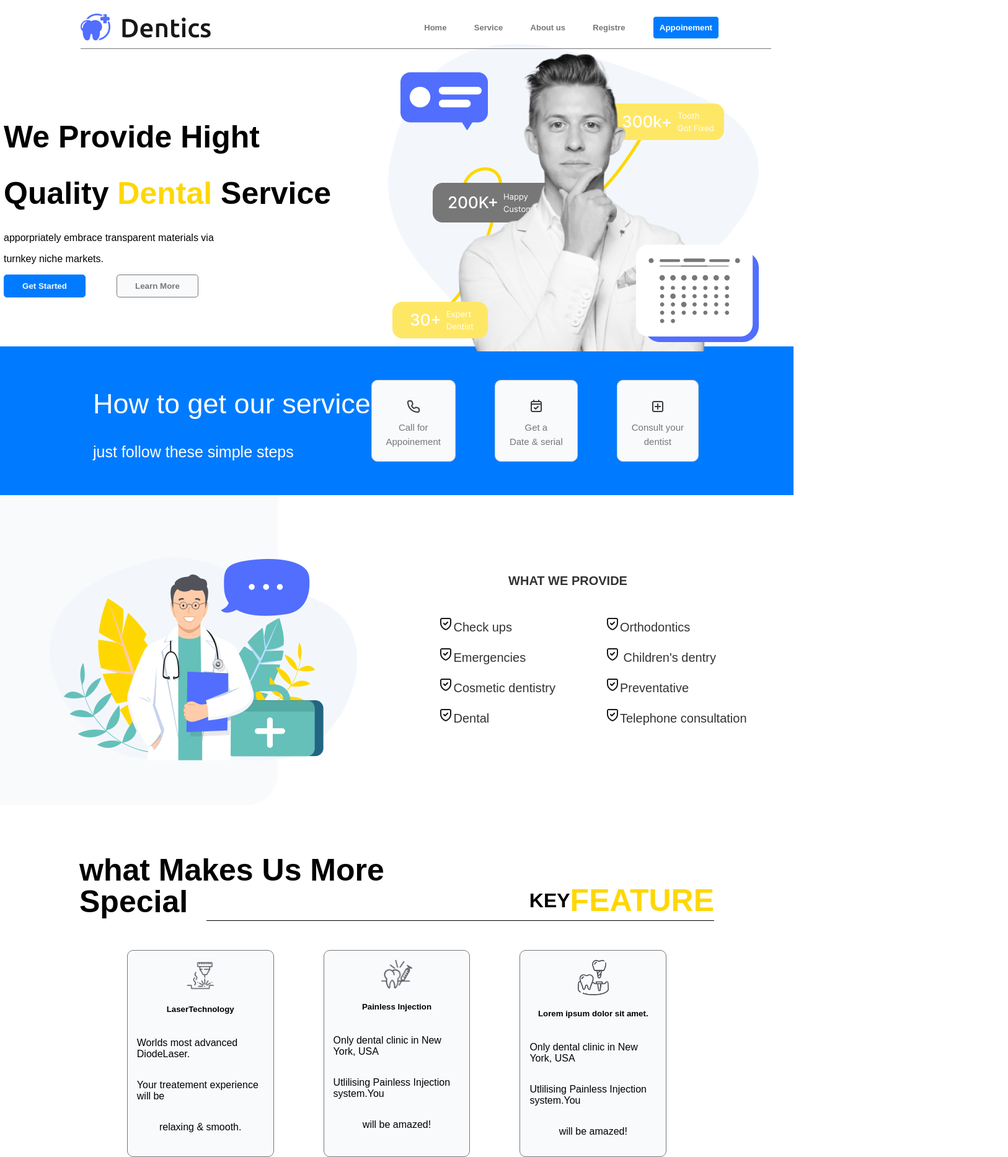
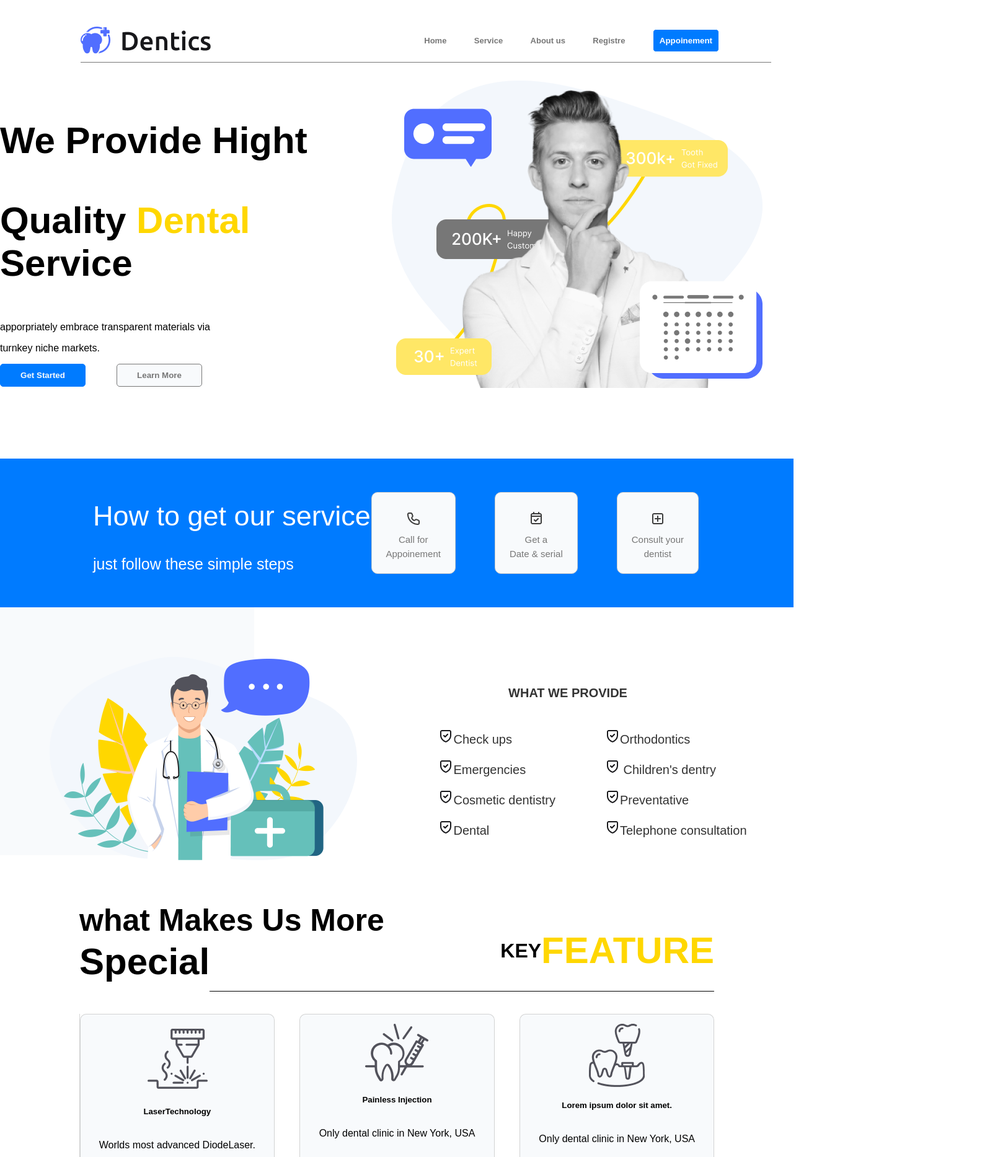
Before and after one commit to Zoubeir7/cabinet-dentaire, a plain HTML site: page index.html in a window 1280 px wide. Shown: the top 1867 px of the page at 62% size, 1626 px wide, since content can reach past the window. Drawn offline with Linux system fonts and the light colour scheme.

Commit message:
Upadate a new dispaly and transfom title alink

```diff
--- a/index.html
+++ b/index.html
@@ -9,23 +9,24 @@
 </head>
 
 <body>
+    <section class="contenair">
+
         <!-- La première section -->
         <section class="premier-section">
             <header class="logo">
                 <img src="images/Logo.png" alt="iamge">
                 <nav>
                     <ul>
-                    <li><a href="#">Home</a></li>
-                    <li><a href="#">Service</a></li>
+                        <li><a href="index.html">Home</a></li>
+                        <li><a href="#service">Service</a></li>
                         <li><a href="#">About us</a></li>
                         <li><a href="#">Registre</a></li>
                         <button id="btn1">Appoinement</button>
                     </ul>
                 </nav>
             </header>
-        <div id="ligne"> </div>
-
-    </section>
+            <div id="ligne"></div>
+        <!-- la partie main -->
             <div class="main">
                 <div>
                     <h1>We Provide Hight <h1>Quality<span> Dental </span> Service </h1>
@@ -37,34 +38,34 @@
                 </div>
                 <img src="images/illustrationss.png" alt="image">
             </div>
+        </section>
+
 
         <!-- la partie en bleu -->
 
-    <div class="service">
+        <div class="service" id="service">
             <div class="text">
                 <h2>How to get our service ?</h2>
                 <p>just follow these simple steps</p>
             </div>
             <div class="contener">
-            <div id="call"><img src="images/Call.png" alt="limage" id="im">
+                <div id="call"><img src="images/Call.png" alt="limage" id="image">
                     <p id="p">Call for</p>
                     <p id="p">Appoinement</p>
                 </div>
                 </p>
-            <div id="call"><img src="images/Date.png" alt="limage" id="im">
+                <div id="call"><img src="images/Date.png" alt="limage" id="image">
                     <p id="p">Get a</p>
                     <p id="p">Date & serial</p>
                 </div>
                 </p>
-            <div id="call"><img src="images/Doctor-Consult.png" alt="limage" id="im">
+                <div id="call"><img src="images/Doctor-Consult.png" alt="limage" id="image">
                     <p id="p">Consult your</p>
                     <p id="p">dentist</p>
                 </div>
                 </p>
             </div>
         </div>
-
-
         <!-- provide -->
         <div class="checkout">
             <div class="class-img"><img src="images/doctor.png" alt="image"></div>
@@ -101,7 +102,7 @@
             </div>
 
             <div class="classM">
-            <div class="mere">
+                <div class="contener-image">
                     <div class="fille">
                         <img src="images/feat1.png" alt="image">
                         <h5>LaserTechnology</h5>
@@ -123,8 +124,6 @@
                         <p>Utlilising Painless Injection system.You</p>
                         <p>will be amazed!</p>
                     </div>
-            </div>
-            <div class="pere mere">
                     <div class="fille">
                         <img src="images/feat4.png" alt="image">
                         <h5>Lorem ipsum dolor sit amet.</h5>
@@ -166,8 +165,6 @@ parableu -->
                 <button>Make An Appinment</button>
             </div>
 
-
-
             <!-- qui somme  nous -->
             <section id="who">
                 <div class="secial-2">
@@ -180,7 +177,6 @@ parableu -->
                             <p>Our Glorious <br> <span>History</span></p>
                         </div>
                     </div>
-
                 </div>
                 <div class="parent">
                     <div class="img-1"><img src="images/Close up smiley patient at appointment.png" alt="image"></div>
@@ -193,7 +189,8 @@ parableu -->
                         <p>dental center has been leading
                             the
                             way in</p>
-                    <p> dental treatment in USA for more than 30 years in Keeping with the evolution of time</p> and the
+                        <p> dental treatment in USA for more than 30 years in Keeping with the evolution of time</p> and
+                        the
                         modernization of the era.
                         </p>
                     </div>
@@ -257,7 +254,8 @@ parableu -->
                         <p> issues. But my
                             highest praise goes to Dr. Jonathan Doe and his staffs. I was always
                         <p>very anxious going to the
-                        dentist but this time at Digital Implant, my experience was so painless and relaxed their was
+                            dentist but this time at Digital Implant, my experience was so painless and relaxed their
+                            was
                         <p> no
                             discomfort whatsoever.</p>
                     </div>
@@ -333,7 +331,8 @@ parableu -->
             <section class="fotter">
                 <div class="visite">
                     <div class="fotter-1"> <img src="images/Logo.png" alt="image">
-                    <p>Dentics is a well-known name in dentaland oral care in New York. The journey of this institution
+                        <p>Dentics is a well-known name in dentaland oral care in New York. The journey of this
+                            institution
                             started in
                             1990 </p>
                     </div>
@@ -344,10 +343,15 @@ parableu -->
                         <p>10 am- 9 pm</p>
                     </div>
                     <div class="fotter-1">
-                    <p><a href="#"> important link</a></p>
-                    <p><a href="#">Facebook</a><span> </span><a href="#">Career</a></p>
-                    <p><a href="#">Twitter</a> <span> </span><a href="#">Support</a></p>
-                    <p><a href="#">Instagram</a> <span> </span><a href="#">Privacy policy</a></p>
+                        <p>important link</p>
+                        <div class="lien">
+                            <p><a href="https://www.facebook.com/">Facebook</a></p>
+                            <p><a href="">Career</a></p>
+                            <p><a href="https://www.Twitter.com/">Twitter</a></p>
+                            <p><a href="#">Support</a></p>
+                            <p><a href="https://www.Insta.com/">Instagram</a></p>
+                            <p><a href="#">Privacy policy</a></p>
+                        </div>
                     </div>
                     <div class="fotter-1">
 
@@ -359,6 +363,7 @@ parableu -->
                 </div>
             </section>
             <footer>&copy; 2001-2022, All right reserved</footer>
+    </section>
 
 </body>
 
--- a/style.css
+++ b/style.css
@@ -15,6 +15,14 @@ body {
     padding: 0;
     box-sizing: border-box;
 
+}
+
+
+.contenair {
+    display: flex;
+    flex-direction: column;
+    width: 100%;
+    position: relative;
 }
 
 /* la premiére section */
@@ -43,21 +51,27 @@ button {
     padding: 10px;
     border-radius: 5px;
     font-weight: bold;
+    cursor: pointer;
 }
 
 
 
+
+
 /* navbar */
-section,
-.s-one {
+
+.premier-section {
     margin-top: 20px;
+    height: 90vh;
 }
+
 
 .logo {
     display: flex;
     justify-content: space-between;
     align-items: center;
     margin-left: 50px;
+    height: 90px;
 }
 
 nav,
@@ -76,13 +90,11 @@ li,
 }
 
 #ligne {
-
-    position: relative;
-    display: flex;
+    position: absolute;
     border-bottom: 1px solid var(--muted);
     width: 87%;
     left: 130px;
-    margin-top: 10px;
+    margin-top: -10px;
 
 }
 
@@ -93,7 +105,7 @@ main */
     align-items: center;
     justify-content: space-around;
     margin-right: 50px;
-    height: 60vh;
+    margin-top: 20px;
 }
 
 span {
@@ -103,7 +115,7 @@ span {
 h1,
 span {
     font-weight: bold;
-    font-size: 50px;
+    font-size: 60px;
 
 }
 
@@ -210,12 +222,11 @@ partie provide */
 }
 
 .checkout .class-img {
-    width: 35%;
+    width: 32%;
     background-color: var(--whiteBG);
-    height: 50vh;
+    height: 40vh;
     border-bottom-right-radius: 50px;
-    padding-top: 100px;
-
+    padding-top: 80px;
 }
 
 .ctn {
@@ -271,22 +282,31 @@ part special */
     font-weight: bold;
 }
 
-.mere {
-    display: flex;
+.contener-image {
+    display: grid;
+    grid-template-columns: repeat(3, 1fr);
     width: 80%;
-    justify-content: center;
+    align-items: stretch;
+    gap: 40px;
+    border-left: 1px solid var(--silver);
+
+    /* margin: 50px, 0px; */
 
 }
 
+.fille img {
+    margin: 0;
+}
+
 .fille {
-    border: 1px solid var(--muted);
+    border: 1px solid var(--silver);
     background-color: #F8FAFC;
     border-radius: 10px;
     display: flex;
     align-items: center;
     flex-direction: column;
-    margin: 40px;
-    width: 20%;
+    /* margin: 40px; */
+    /* width: 20%; */
     padding: 15px;
 }
 
@@ -313,6 +333,7 @@ part special */
     width: 100%;
     justify-content: center;
     align-items: center;
+    height: 100vh;
 }
 
 /* la deuxieme partie bleu  */
@@ -752,6 +773,12 @@ footer */
     color: var(--whiteBG);
 }
 
+.lien {
+    display: grid;
+    grid-template-columns: repeat(2, 1fr);
+    grid-template-rows: repeat(3, 1fr);
+}
+
 
 
 
```
Lines whose indentation alone changed are shown as unchanged.
